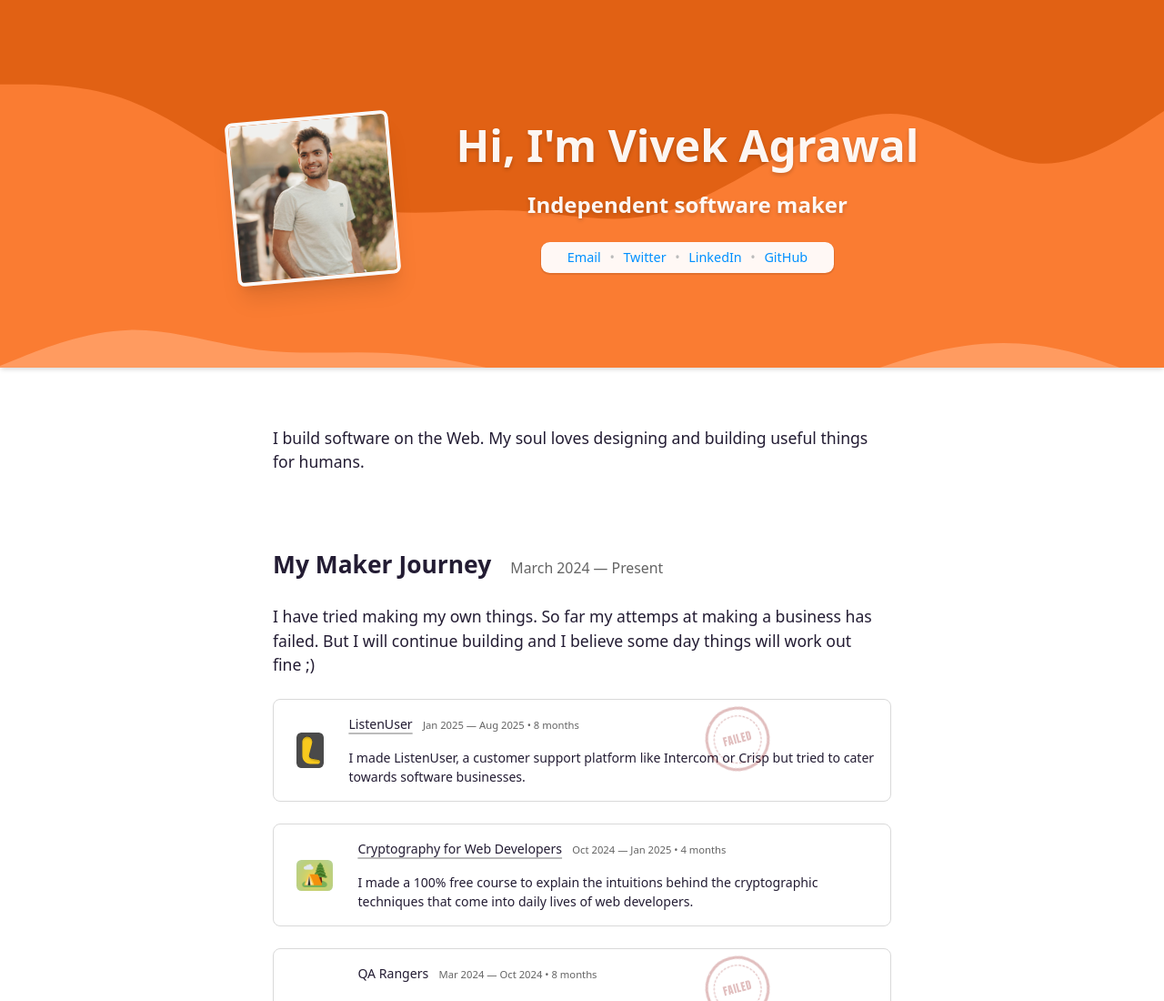
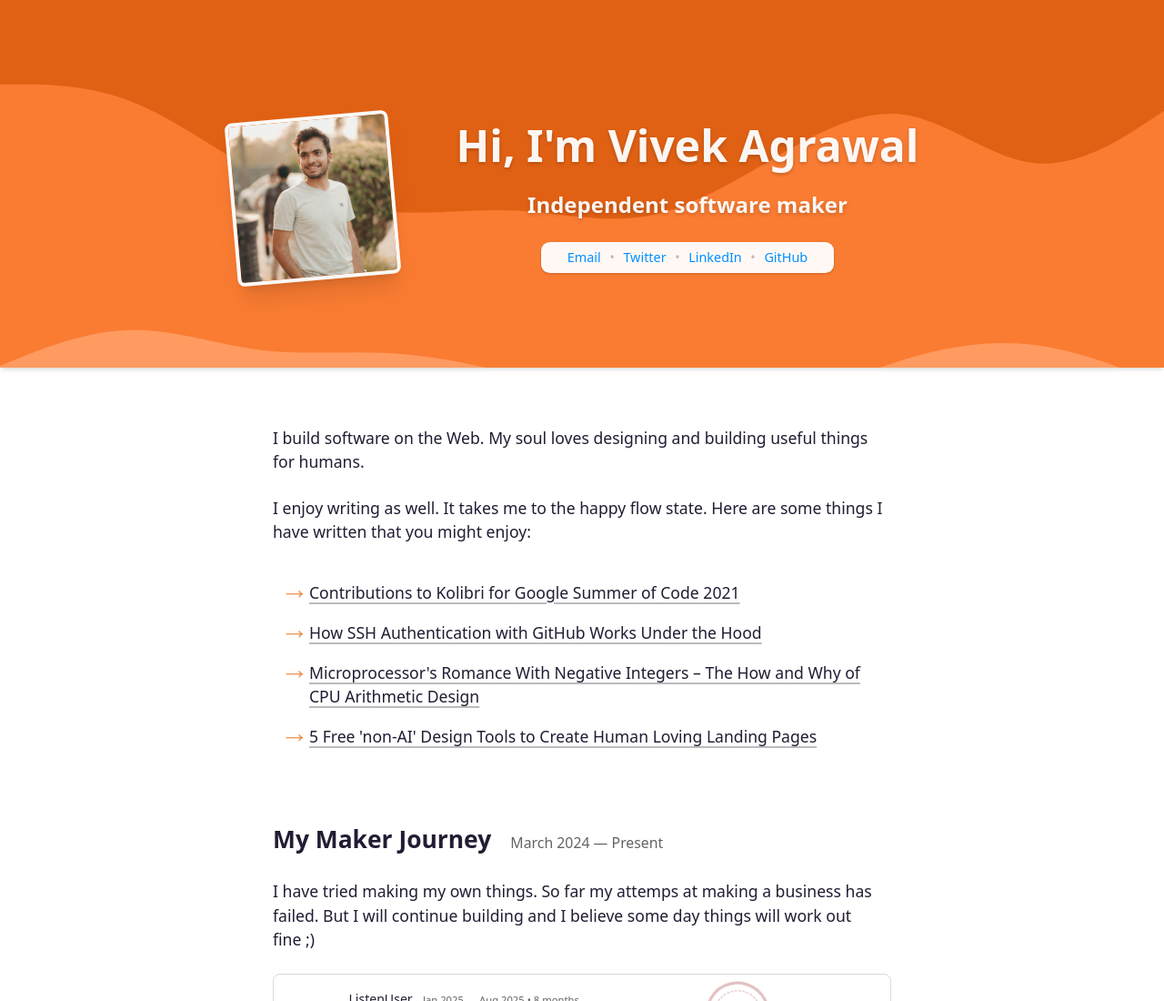
Before and after one commit to vkWeb/vkWeb.github.io, a plain HTML site: page index.html in a window 1280 px wide. Shown: the top 1100 px of the page at 91% size. Drawn offline with Linux system fonts and the light colour scheme.

Commit message:
links to some articles I wrote

```diff
--- a/index.html
+++ b/index.html
@@ -63,6 +63,35 @@
             <p>
                 I build software on the Web. My soul loves designing and building useful things for humans.
             </p>
+
+            <p>I enjoy writing as well. It takes me to the happy flow state. Here are some things I have written that
+                you might enjoy:</p>
+
+            <ul>
+                <li>
+                    <a href="https://medium.com/learning-equality/contributions-to-kolibri-for-google-summer-of-code-2021-aeac44634c64"
+                        target="_blank">
+                        Contributions to Kolibri for Google Summer of Code 2021
+                    </a>
+                </li>
+                <li>
+                    <a href="https://www.freecodecamp.org/news/ssh-authentication-with-github-under-the-hood/"
+                        target="_blank">
+                        How SSH Authentication with GitHub Works Under the Hood
+                    </a>
+                </li>
+                <li>
+                    <a href="https://www.freecodecamp.org/news/microprocessors-romance-with-integers/" target="_blank">
+                        Microprocessor's Romance With Negative Integers – The How and Why of CPU Arithmetic Design
+                    </a>
+                </li>
+                <li>
+                    <a href="https://dev.to/vkweb/5-free-non-ai-design-tools-to-create-human-loving-landing-pages-260m"
+                        target="_blank">
+                        5 Free 'non-AI' Design Tools to Create Human Loving Landing Pages
+                    </a>
+                </li>
+            </ul>
 
 
             <h2 class="heading-with-time">
--- a/style.css
+++ b/style.css
@@ -251,6 +251,18 @@ header > div.introduction > div.socials {
   }
 }
 
+li {
+  list-style: none;
+  margin-bottom: 0.1em;
+  font-weight: 500;
+
+  &::marker {
+    content: "→";
+    color: #EC9455;
+    font-size: 1.8em;
+  }
+}
+
 .content-area > footer {
   margin: 4rem 0;
   font-size: 0.8rem;
```
